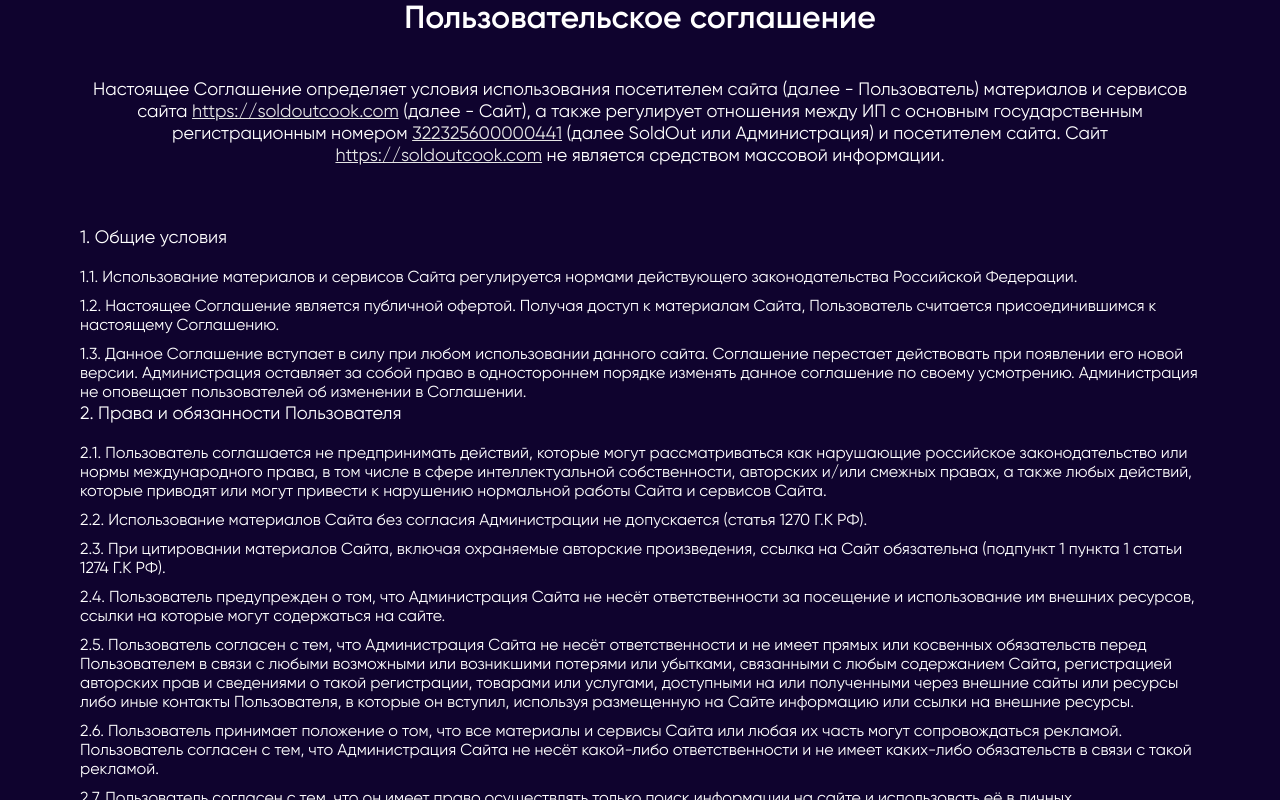
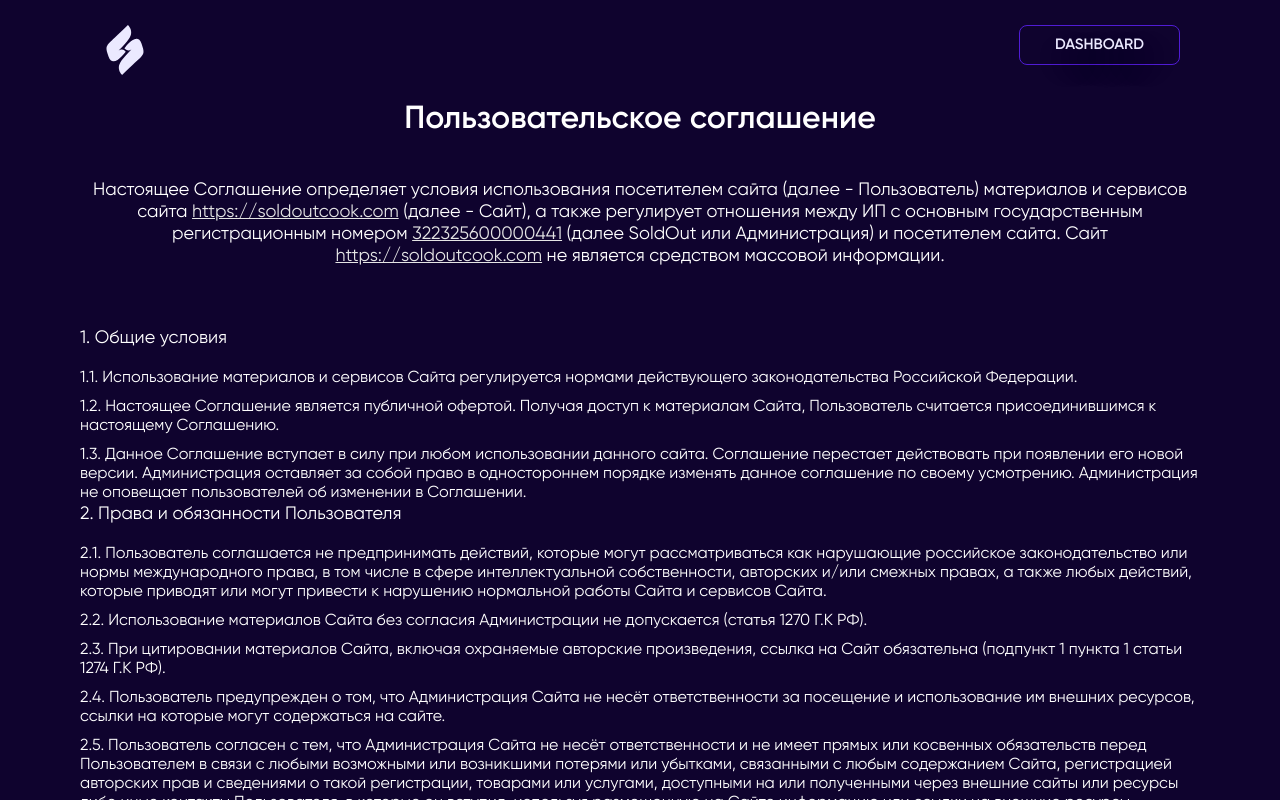
Before and after one commit to cactusweb/SoldOut-landing, a React (Create React App) app: page /user_agreement in a window 1280 px wide. Shown: the top 800 px of the page. Built offline with nearby package versions, Linux system fonts and the light colour scheme.

Commit message:
Добавил нав в соглашение

```diff
--- a/src/components/Agreement/Agreement.module.css
+++ b/src/components/Agreement/Agreement.module.css
@@ -1,3 +1,7 @@
+.wrapper {
+  margin-top: 100px;
+}
+
 h1 {
   justify-self: center;
   text-align: center;
--- a/src/components/Agreement/index.tsx
+++ b/src/components/Agreement/index.tsx
@@ -1,10 +1,56 @@
 import React, { FC } from 'react'
 import classes from './Agreement.module.css'
 import payments from '../../assets/payment.svg'
+import styled from 'styled-components'
+import { Button } from '../Button'
+import { ReactComponent as Logo } from '../../assets/logo.svg'
+import { Link } from 'react-router-dom'
+
+const DashboardButton = styled(Button)`
+  position: absolute;
+  top: 25px;
+  right: 100px;
+
+  @media ${props => props.theme.media.phone} {
+    top: 20px;
+    right: 20px;
+  }
+
+  @media ${props => props.theme.media.tablet} {
+    top: 20px;
+    right: 20px;
+  }
+`
+
+const StyledLogo = styled(Logo)`
+  position: absolute;
+  top: 25px;
+  left: 100px;
+  width: 50px;
+  height: 50px;
+  cursor: pointer;
+
+  @media ${props => props.theme.media.phone} {
+    top: 20px;
+    left: 20px;
+  }
+
+  @media ${props => props.theme.media.tablet} {
+    top: 20px;
+    left: 20px;
+  }
+`
 
 export const Agreement: FC = () => {
   return (
     <div className={classes.wrapper}>
+      <Link to="/">
+        <StyledLogo />
+      </Link>
+
+      <DashboardButton href="https://dash.soldoutcook.com">
+        DASHBOARD
+      </DashboardButton>
       <div className={classes.agreement}>
         <h1>Пользовательское соглашение</h1>
         <p className={classes.important}>
```
